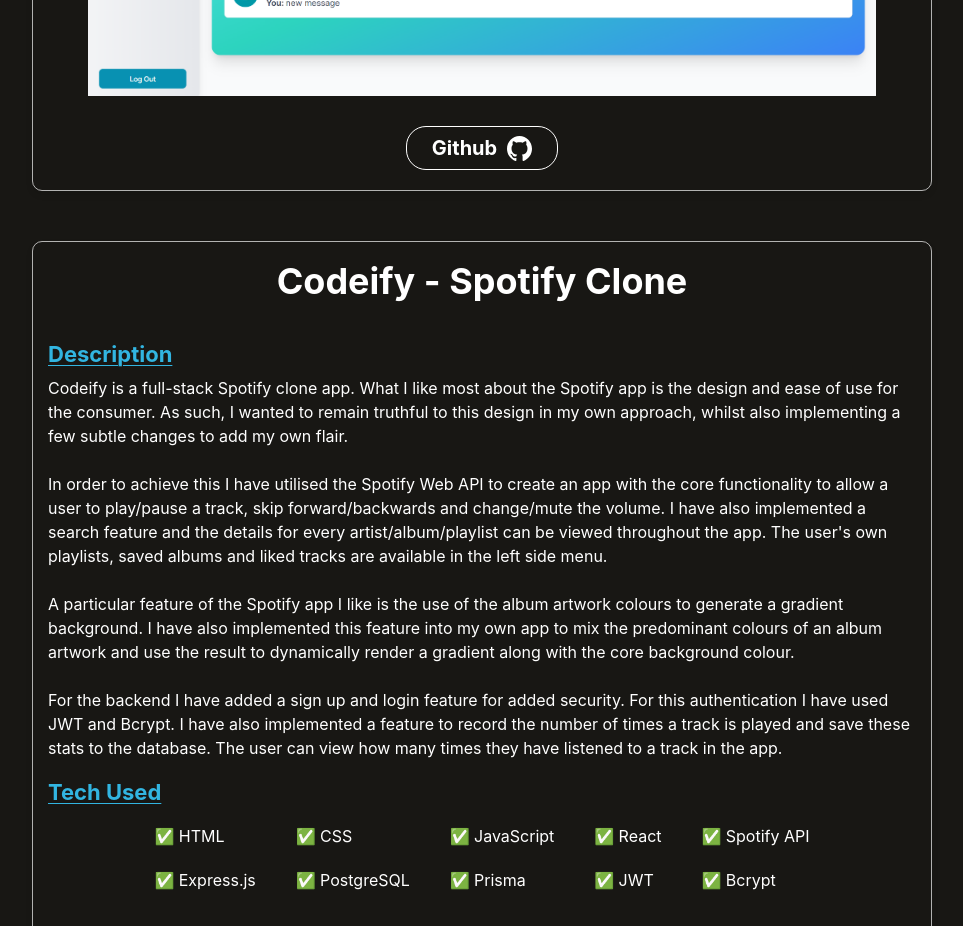
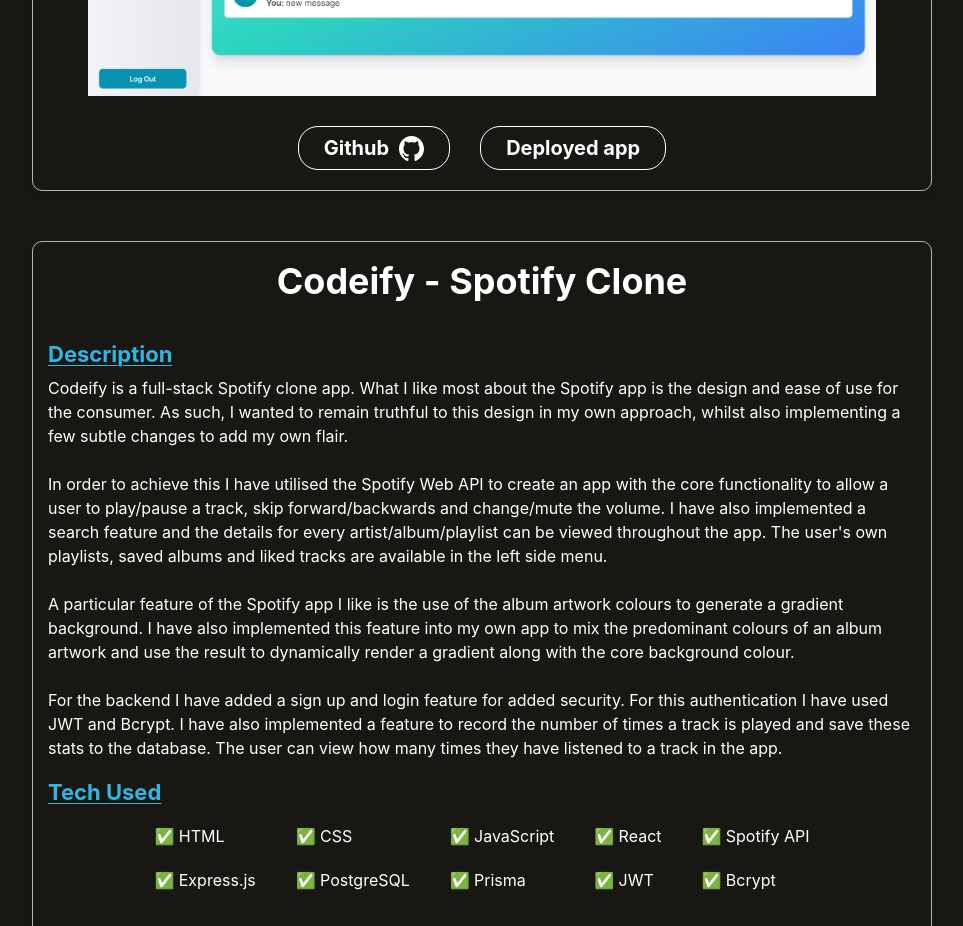
Before and after one commit to Satokii/portfolio, a React (Vite) app: page / in a window 1280 px wide. Shown: the part 3620-4546 px from the top of the page, without its empty margins (158-1121 px from the left). Built offline with nearby package versions, Linux system fonts and the light colour scheme; no server answers.

Commit message:
feat: add deployed app link placeholder for chat app

```diff
--- a/src/components/main/projects/ChatApp.jsx
+++ b/src/components/main/projects/ChatApp.jsx
@@ -74,6 +74,14 @@
               alt="github logo"
             />
           </a>
+          <a
+            className="deployed-link--container"
+            target="_blank"
+            href="#"
+            rel="noreferrer"
+          >
+            <p>Deployed app</p>
+          </a>
         </div>
       </article>
     </>
```
